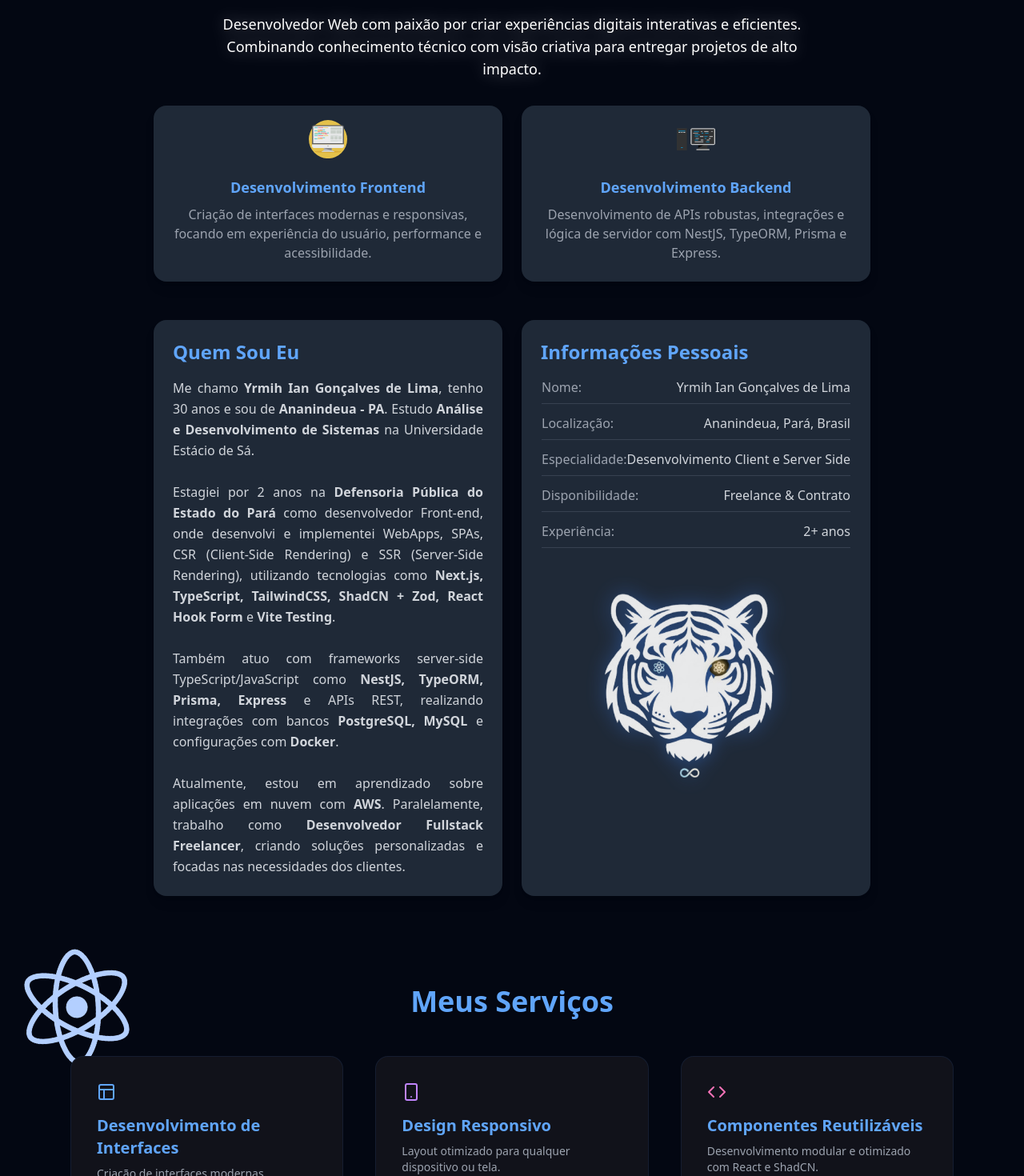
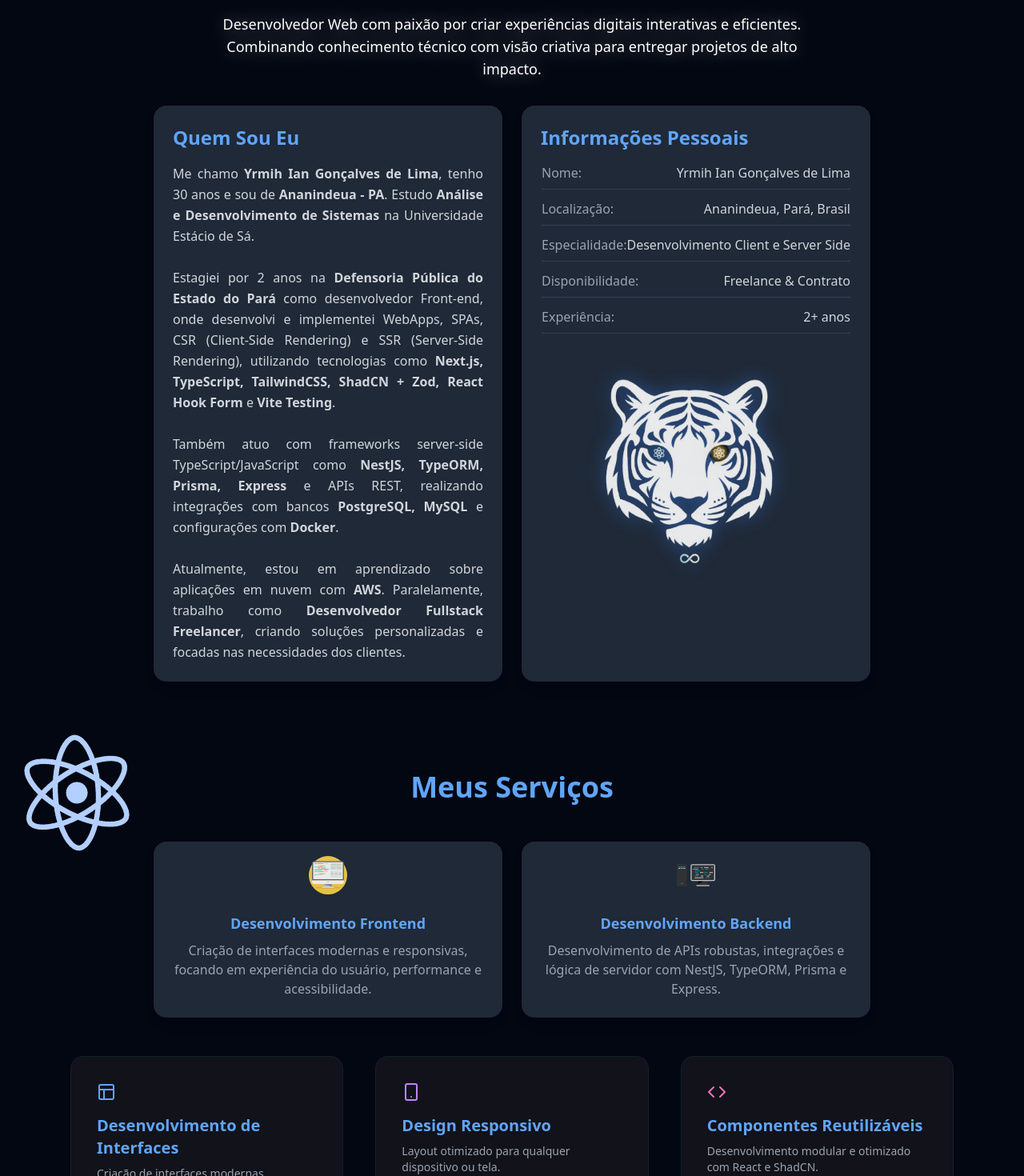
Before and after one commit to Yrmih/portfolio-web, a Next.js app: page / in a window 1280 px wide. Shown: the part 880-2350 px from the top of the page at 80% size. Built offline with nearby package versions, Linux system fonts and the light colour scheme.

Commit message:
refactor - mudando card de about para a seção services deixando mais coerente com a apresentação da pagina

```diff
--- a/src/sections/About.tsx
+++ b/src/sections/About.tsx
@@ -39,65 +39,7 @@
         entregar projetos de alto impacto.
       </motion.p>
 
-      <motion.div
-        variants={fadeUp}
-        initial="hidden"
-        whileInView="visible"
-        exit="hidden"
-        viewport={{ once: false, amount: 0.2 }}
-        className="grid grid-cols-1 md:grid-cols-2 gap-6 max-w-4xl mb-12 w-full"
-      >
-        {[
-          {
-            title: "Desenvolvimento Frontend",
-            desc: "Criação de interfaces modernas e responsivas, focando em experiência do usuário, performance e acessibilidade.",
-            icon: "/img/web-development-svgrepo-com.svg",
-          },
-          {
-            title: "Desenvolvimento Backend",
-            desc: "Desenvolvimento de APIs robustas, integrações e lógica de servidor com NestJS, TypeORM, Prisma e Express.",
-            icon: "/img/development-svgrepo-com.svg",
-          },
-        ].map((card) => (
-          <motion.div
-            key={card.title}
-            whileHover={{
-              scale: 1.05,
-              boxShadow: "0px 0px 25px rgba(59,130,246,0.5)",
-            }}
-            transition={{ duration: 0.25, ease: "easeOut" }}
-            className="relative p-6 bg-gray-800 rounded-2xl shadow-lg overflow-hidden
-             transition-all duration-200 flex flex-col items-center text-center"
-          >
-            <div
-              className="absolute inset-0 bg-gradient-to-br from-blue-500/10 to-transparent
-                      opacity-0 hover:opacity-100 transition-opacity duration-300 rounded-2xl"
-            />
-            <motion.img
-              src={card.icon}
-              alt={card.title}
-              className="w-12 h-12 mb-4 relative z-10 opacity-90 hover:opacity-100 transition-opacity duration-300"
-              animate={{
-                y: [0, -6, 0],
-              }}
-              whileHover={{
-                rotate: [0, 8, -8, 0],
-                scale: 1.1,
-              }}
-              transition={{
-                duration: 2,
-                repeat: Infinity,
-                ease: "easeInOut",
-              }}
-            />
-            <h3 className="text-lg font-semibold text-blue-400 mb-2 relative z-10">
-              {card.title}
-            </h3>
-            <p className="text-gray-400 relative z-10">{card.desc}</p>
-          </motion.div>
-        ))}
-      </motion.div>
-
+      {/* Seção "Quem Sou Eu" e "Informações Pessoais" */}
       <motion.div
         variants={fadeUp}
         initial="hidden"
--- a/src/sections/Services.tsx
+++ b/src/sections/Services.tsx
@@ -14,6 +14,19 @@
   ArrowDown,
 } from "lucide-react";
 import AtomsAnimation from "@/components/AtomsAnimation";
+
+const topServices = [
+  {
+    icon: "/img/web-development-svgrepo-com.svg",
+    title: "Desenvolvimento Frontend",
+    desc: "Criação de interfaces modernas e responsivas, focando em experiência do usuário, performance e acessibilidade.",
+  },
+  {
+    icon: "/img/development-svgrepo-com.svg",
+    title: "Desenvolvimento Backend",
+    desc: "Desenvolvimento de APIs robustas, integrações e lógica de servidor com NestJS, TypeORM, Prisma e Express.",
+  },
+];
 
 const services = [
   {
@@ -80,6 +93,49 @@
         Meus Serviços
       </motion.h2>
 
+      {/* Top cards lado a lado, iguais ao About */}
+      <div className="flex flex-col md:flex-row gap-6 max-w-4xl w-full mb-12">
+        {topServices.map((card, i) => (
+          <motion.div
+            key={card.title}
+            initial={{ opacity: 0, y: 30 }}
+            whileInView={{ opacity: 1, y: 0 }}
+            viewport={{ once: true }}
+            whileHover={{
+              scale: 1.05,
+              boxShadow: "0px 0px 25px rgba(59,130,246,0.5)",
+            }}
+            transition={{ duration: 0.25, ease: "easeOut" }}
+            className="relative p-6 bg-gray-800 rounded-2xl shadow-lg overflow-hidden
+             transition-all duration-200 flex-1 flex flex-col items-center text-center"
+          >
+            <div className="absolute inset-0 bg-gradient-to-br from-blue-500/10 to-transparent opacity-0 hover:opacity-100 transition-opacity duration-300 rounded-2xl" />
+            <motion.img
+              src={card.icon}
+              alt={card.title}
+              className="w-12 h-12 mb-4 relative z-10 opacity-90 hover:opacity-100 transition-opacity duration-300"
+              animate={{
+                y: [0, -6, 0],
+              }}
+              whileHover={{
+                rotate: [0, 8, -8, 0],
+                scale: 1.1,
+              }}
+              transition={{
+                duration: 2,
+                repeat: Infinity,
+                ease: "easeInOut",
+              }}
+            />
+            <h3 className="text-lg font-semibold text-blue-400 mb-2 relative z-10">
+              {card.title}
+            </h3>
+            <p className="text-gray-400 relative z-10">{card.desc}</p>
+          </motion.div>
+        ))}
+      </div>
+
+      {/* Grid dos outros serviços */}
       <div className="max-w-6xl mx-auto grid grid-cols-1 sm:grid-cols-2 lg:grid-cols-3 gap-10 px-6">
         {services.map((service, i) => (
           <motion.div
@@ -117,13 +173,12 @@
             <h3 className="relative z-10 text-xl font-semibold mb-2 text-blue-400">
               {service.title}
             </h3>
-            <p className="relative z-10 text-gray-400 text-sm">
-              {service.desc}
-            </p>
+            <p className="relative z-10 text-gray-400 text-sm">{service.desc}</p>
           </motion.div>
         ))}
       </div>
 
+      {/* Botão "Ver mais" */}
       <motion.a
         href="#howtohelp"
         whileHover={{
```
